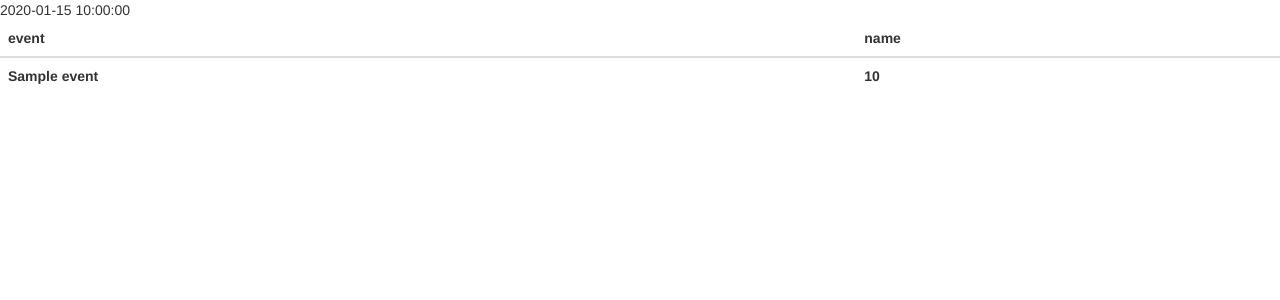
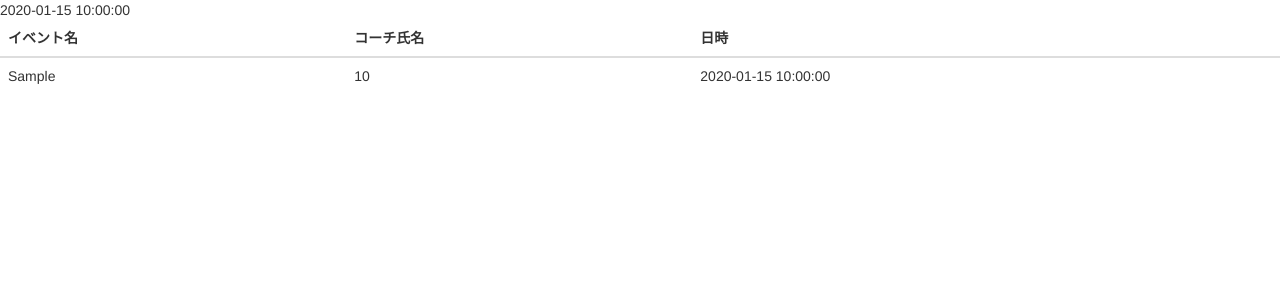
Before and after one commit to Kyo-72/work_app, a Flask app: template templates/display_activity.html in a window 1280 px wide. Shown: the top 300 px of the page. Run offline with Flask 3, Linux system fonts and the light colour scheme; the template is opened without the code that fills it: most values are stand-ins (such as "Sample title", 1, 10 or a date in 2020); lists and menus that the app fills with data are empty; parts of the project's set-up code (start-up, migrations or seed data) failed here and were passed over; some libraries are stand-ins or nearby versions.

Commit message:
activity_listを表示する機能完成

```diff
--- a/app.py
+++ b/app.py
@@ -338,32 +338,27 @@ def mail_history(date = today):
 
         #teachersのリストを取得
 
-        all_event_dict = {}
+        teachers_in_act = {}
+        teachers_attendance = {}
         for activity in activity_histories_list:
-            info = {}
             for act in activity:
                 teacher = db.session.query(Teacher).filter_by(id = act.teachers_id).first()
-                info[teacher]= act.event_type
+                #teacherがteachers_attendanceに登録されていなければ
+                if( not(teacher in teachers_attendance) ):
+                    teachers_attendance[teacher] = act
+                #登録済みならイベントを確認、更新する
+                else:
+                    if(teachers_attendance[teacher].event_type == Event_type.open):
+                        pass
+                    elif(teachers_attendance[teacher].event_type == Event_type.delivered and act.event_type == Event_type.open):
+                        teachers_attendance[teacher].event_type = act.event_type
+                        teachers_attendance[teacher].time_record = act.time_record
+                    elif(teachers_attendance[teacher].event_type == Event_type.processed):
+                        teachers_attendance[teacher].event_type = act.event_type
+                        teachers_attendance[teacher].time_record = act.time_record
 
-            if(len(activity) != 0):
-                all_event_dict[activity[0].x_id] = info
 
-        attendance_dict = {}
-        #すべてのメールを確認
-        for x_id,teachers in all_event_dict.items():
-            for teacher,event in teachers.items():
-                if(teacher in attendance_dict):
-                    if(attendance_dict[teacher] == Event_type.open):
-                        pass
-                    elif(attendance_dict[teacher] == Event_type.delivered and event == Event_type.open):
-                        attendance_dict[teacher] = event
-                    elif(attendance_dict[teacher] == Event_type.processed):
-                        attendance_dict[teacher] = event
-                else:
-                    attendance_dict[teacher] = event
-
-        print(attendance_dict)
-        return  render_template("display_activity.html",date=date,attendance_dict=attendance_dict)
+        return  render_template("display_activity.html",teachers_attendance=teachers_attendance)
 
     elif request.method == "POST":
         #該当日のactivity_historyを表示
--- a/templates/display_activity.html
+++ b/templates/display_activity.html
@@ -3,24 +3,28 @@
 
 {{ date }}
 
-
 <table class="table">
     <thead>
-      <tr>
-        <th scope="col">event</th>
-        <th scope="col">name</th>
-      </tr>
+        <tr>
+            <th>イベント名</th>
+            <th>コーチ氏名</th>
+            <th>日時</th>
+        </tr>
     </thead>
     <tbody>
-      {% for teacher,event in attendance_dict.items() %}
+
+        {% for teacher,act in teachers_attendance.items() %}
         <tr>
-            <th>{{ event }}</th>
-            <th>{{ teacher.last_name + teacher.first_name }}</th>
+            <td>{{ act.event_type }}</td>
+            <td>{{ teacher.last_name + teacher.first_name }}</td>
+            <td>{{ act.time_record }}</td>
+        </tr>
+        {% endfor %}
 
-        </tr>
-      {% endfor %}
     </tbody>
-  </table>
+</table>
+
+
 
 
 {% endblock %}
```
